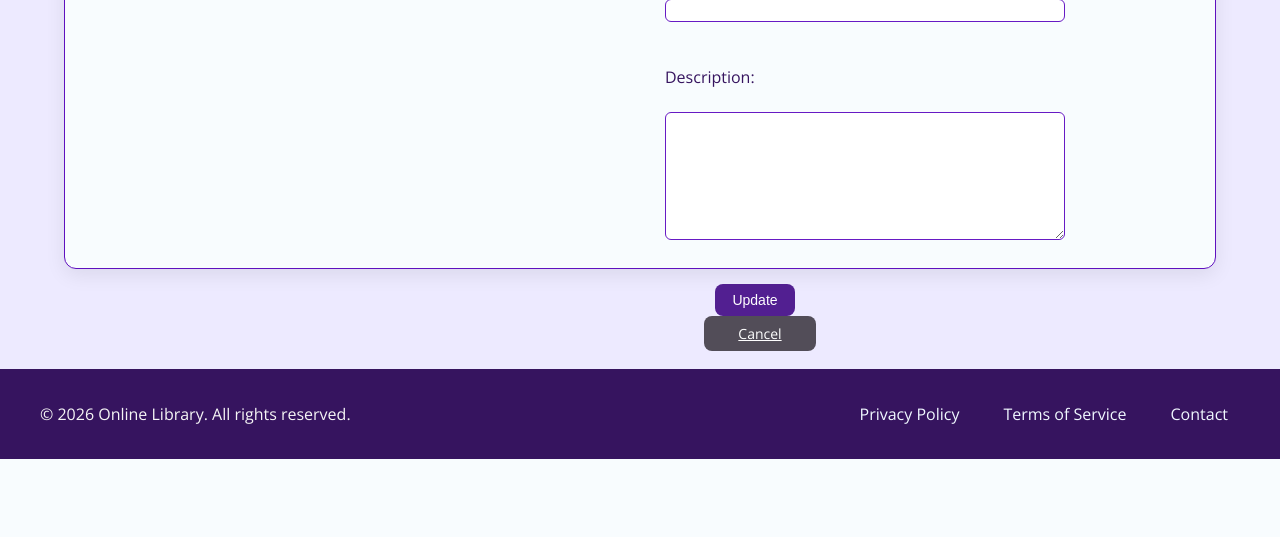
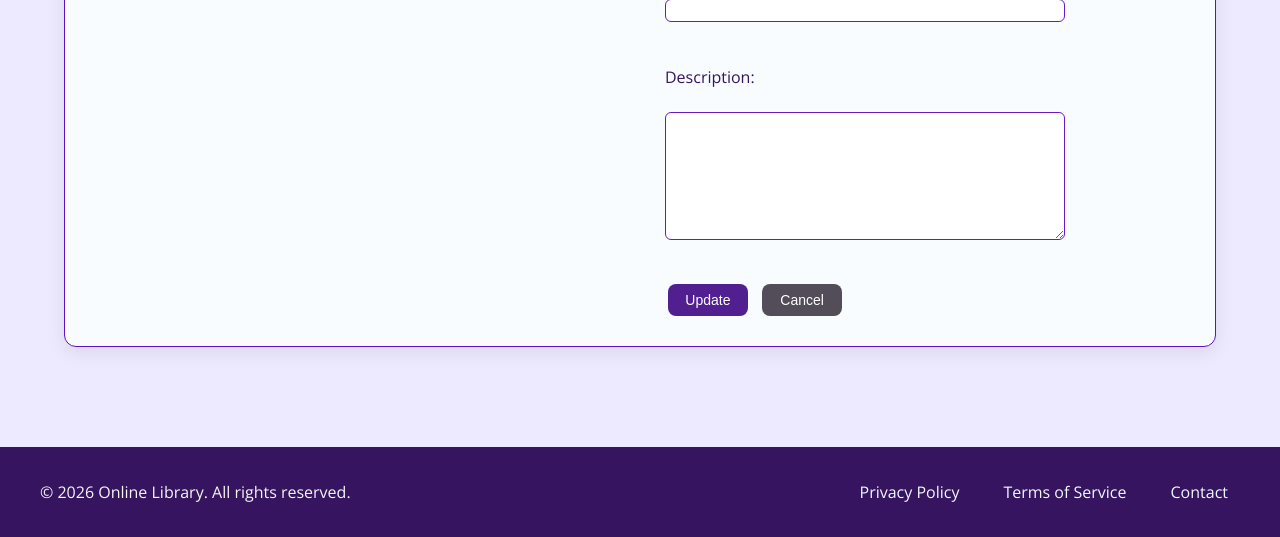
Before and after one commit to Abdelrahman-Ashry/IS231-Web-technology, a Django app: template onlinelibrary/library/templates/library/edit_book.html in a window 1280 px wide. Shown: the part 1155-1692 px from the top of the page. Before the commit the page ends 1614 px from the top, so only its background shows below. Run offline with Django 5.2, Linux system fonts and the light colour scheme; the template is opened without the code that fills it, so the values that code supplies are empty.

Commit message:
Updated edit page

```diff
--- a/CSS/edit.css
+++ b/CSS/edit.css
@@ -54,14 +54,15 @@ body{
 
 .edit-box{
    width:1150px;
-   height: 1200px;
+   height: auto;
    margin:100px auto;
     background: #f8fcfe;
     border: 1px solid #5f10bf;
     border-radius:12px;
     box-shadow:0px 6px 20px #00000014;
     position: relative;
-    color:rgb(58, 7, 100)
+    color:rgb(58, 7, 100);
+    padding-bottom: 40px;
 }
 
 .edit-box h2{
@@ -156,7 +157,7 @@ body{
     border: 1px solid #671ac4;
     border-radius:6px;
     margin-left: 240px;
-    margin-right:70px;
+     margin-right:70px;
     color:#36145f;
 }
 
@@ -170,8 +171,10 @@ label{
 }
 
 .submit-buttons{
-    margin-left:230px;
+   margin-left:230px;
     margin-right:70px;
+     vertical-align: middle;
+     padding-bottom: 30px;
 }
 .Update-button{
     cursor: pointer;
--- a/HTML/edit.html
+++ b/HTML/edit.html
@@ -125,10 +125,7 @@
    <script src="../js/data.js"></script>
    <script src="../js/edit.js"></script>
 
-  </body>
-
-
-  <footer class="footer">
+   <footer class="footer">
    <div class="footer-container">
      <p>&copy; 2026 Online Library. All rights reserved.</p>
      <div class="footer-links">
@@ -139,4 +136,5 @@
     </div>
   </footer>
 
+  </body>
 </html>
--- a/JS/edit.js
+++ b/JS/edit.js
@@ -89,3 +89,6 @@ document.getElementById('clearBtn').addEventListener('click', (e) => {
         alert('Form cleared');
     }, 100);
 });
+document.getElementById('cancelBtn').addEventListener('click', function() {
+    window.location.href = "{% url 'library:admin_dashboard' %}";
+});
--- a/onlinelibrary/library/static/edit.css
+++ b/onlinelibrary/library/static/edit.css
@@ -54,7 +54,7 @@ body{
 
 .edit-box{
    width:1150px;
-   height: 1200px;
+   height: auto;
    margin:100px auto;
     background: #f8fcfe;
     border: 1px solid #5f10bf;
@@ -172,6 +172,8 @@ label{
 .submit-buttons{
     margin-left:230px;
     margin-right:70px;
+    vertical-align: middle;
+    padding-bottom: 30px;
 }
 .Update-button{
     cursor: pointer;
@@ -202,6 +204,7 @@ label{
     display: inline-block;
     font-size: 14px;
     margin-left: 10px;
+
 }
 
 .Clear-button:hover{
--- a/onlinelibrary/library/templates/library/edit_book.html
+++ b/onlinelibrary/library/templates/library/edit_book.html
@@ -8,7 +8,7 @@
     <link rel="preconnect" href="https://fonts.googleapis.com">
     <link rel="preconnect" href="https://fonts.gstatic.com" crossorigin>
     <link href="https://fonts.googleapis.com/css2?family=Open+Sans:ital,wght@0,300..800;1,300..800&display=swap" rel="stylesheet">
-    <link rel="stylesheet" href="{% static 'css/edit.css' %}">
+    <link rel="stylesheet" href="{% static 'edit.css' %}">
 </head>
 
 <body>
@@ -129,11 +129,9 @@
 
                     <!-- Buttons -->
                     <div class="submit-buttons">
-                        <button type="submit" class="Update-button" id="updateBtn">Update</button>
-                        <a href="{% url 'library:admin_dashboard' %}" class="Clear-button">Cancel</a>
+                       <button type="submit" class="Update-button" id="updateBtn">Update</button>
+                       <button type="button" class="Clear-button" id="cancelBtn">Cancel</button>
                     </div>
-
-                </div>
             </div>
         </div>
     </form>
@@ -151,7 +149,7 @@
 </footer>
 
 <script>
-
+    // Preview new cover image before uploading
     document.getElementById('coverInput').addEventListener('change', function () {
         const file = this.files[0];
         if (file) {
@@ -161,13 +159,14 @@
         }
     });
 
-
     document.getElementById('deleteCover').addEventListener('click', function () {
         document.getElementById('coverPhoto').src = '/static/img/default-cover.jpg';
         document.getElementById('deleteCoverInput').value = '1';
         document.getElementById('coverInput').value = '';
     });
+    document.getElementById('cancelBtn').addEventListener('click', function() {
+        window.location.href = "{% url 'library:admin_dashboard' %}";
+    });
 </script>
-
 </body>
 </html>
```
Also changed, not shown: 1 other file.
